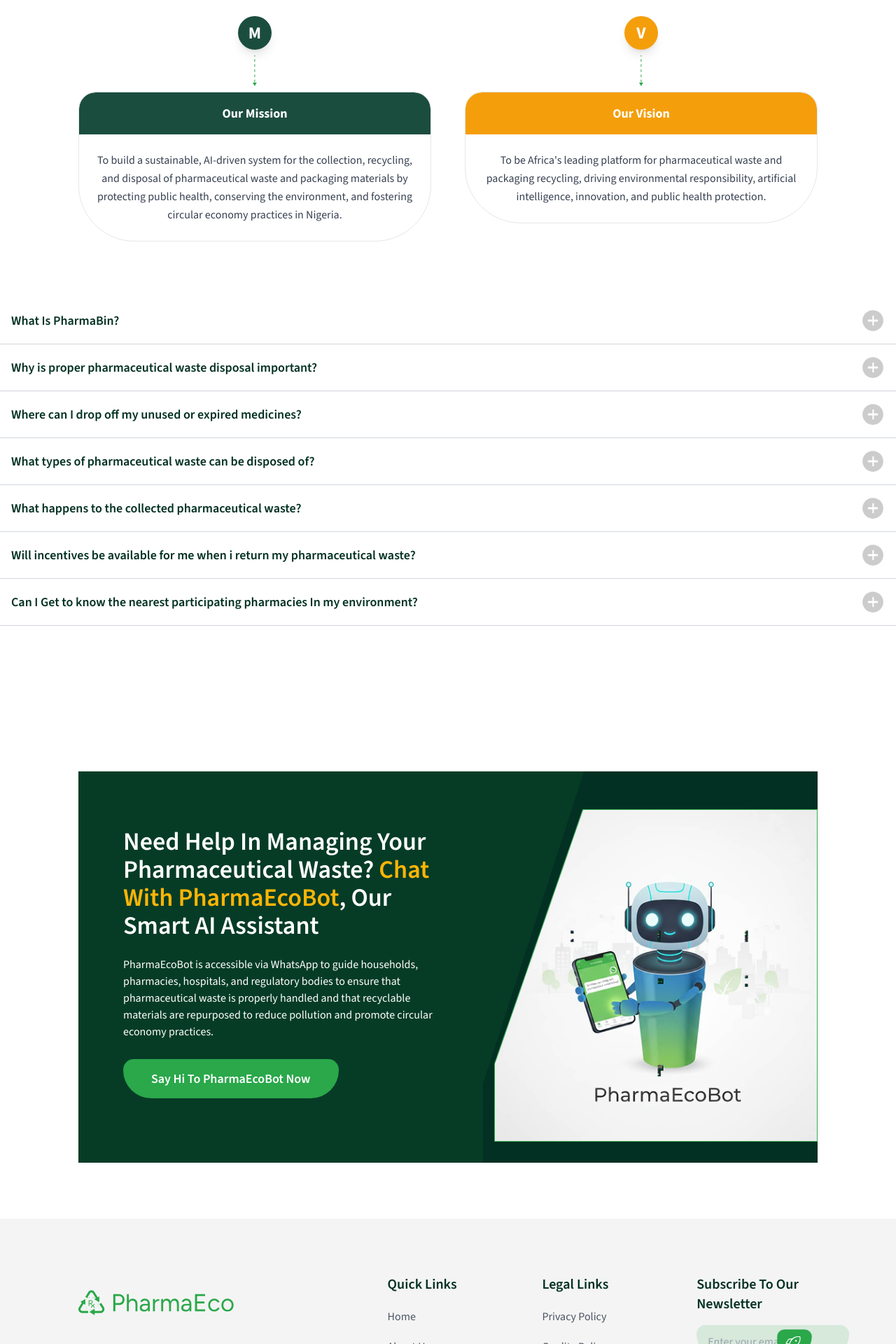
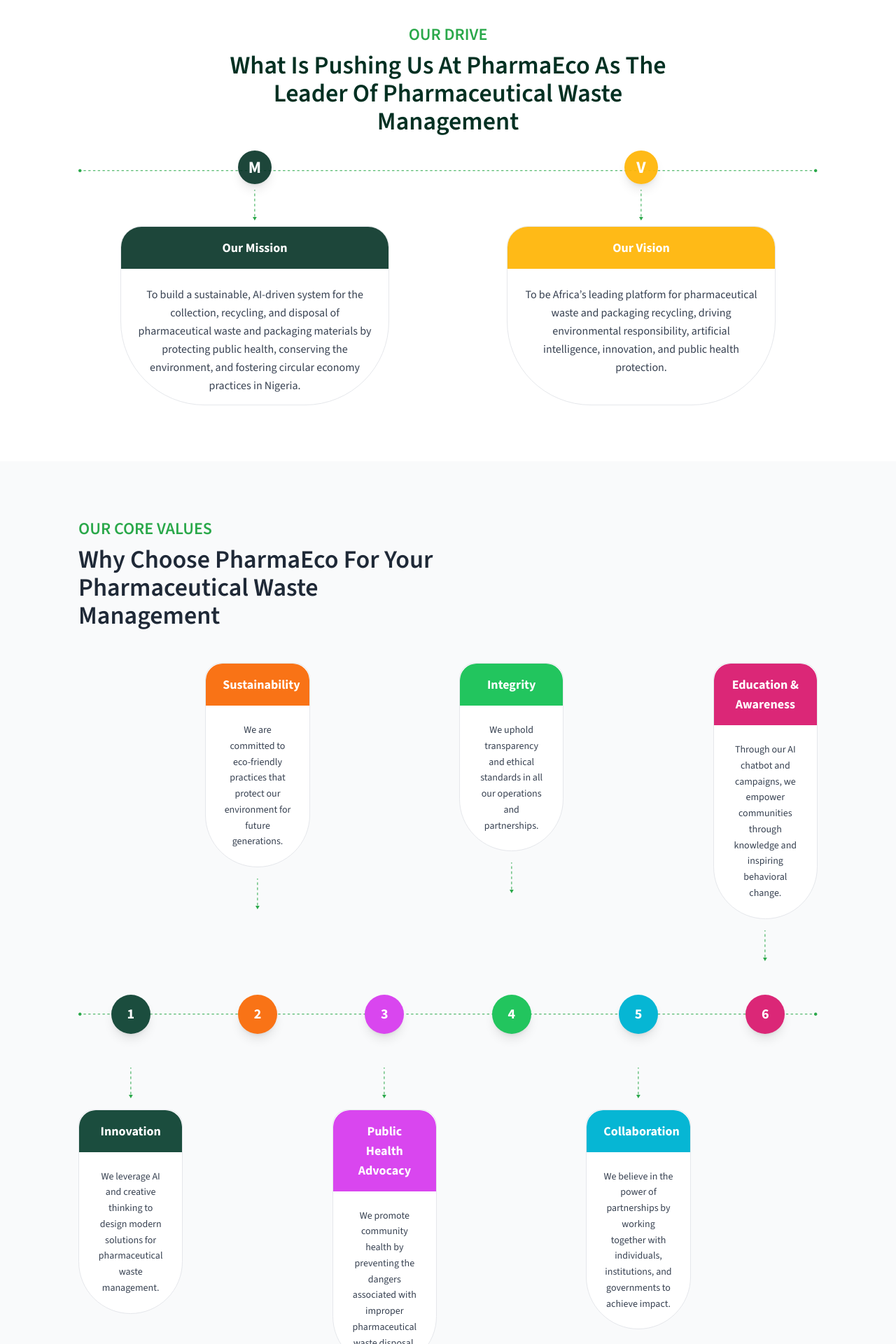
Before and after one commit to Farouk-ayo/pharma-eco-fe, a Next.js app: page /about-us in a window 1280 px wide. Shown: the part 1840-3760 px from the top of the page at 70% size. Built offline with nearby package versions, Linux system fonts and the light colour scheme.

Commit message:
feat: about us

```diff
--- a/app/about-us/page.tsx
+++ b/app/about-us/page.tsx
@@ -2,6 +2,7 @@
 import FaqSection from "@/components/faq";
 import Header from "@/components/header/header";
 import { MVCSection } from "@/components/mvc";
+import { CoreValuesSection } from "@/components/mvc/coreValues";
 import Image from "next/image";
 import React from "react";
 
@@ -75,6 +76,7 @@
         </div>
       </section>
       <MVCSection />
+      <CoreValuesSection />
       <FaqSection />
     </section>
   );
--- a/components/cards/coreValueCard.tsx
+++ b/components/cards/coreValueCard.tsx
@@ -9,7 +9,6 @@
 }
 
 export const CoreValueCard: React.FC<CoreValueCardProps> = ({
-  number,
   title,
   description,
   backgroundColor,
@@ -19,7 +18,7 @@
     {position === "top" && (
       <>
         {/* Card first */}
-        <div className="bg-white rounded-b-[80px] rounded-t-[24px] border overflow-hidden hover:shadow-lg transition w-full mb-2">
+        <div className="bg-white rounded-b-[80px] rounded-t-[24px] border overflow-hidden hover:shadow-lg transition w-full mb-4">
           {/* Colored header */}
           <div
             className="px-6 py-4 text-white font-bold text-lg text-center rounded-t-[24px]"
@@ -30,37 +29,21 @@
 
           {/* Content */}
           <div className="p-6 text-center text-gray-700">
-            <p className="leading-relaxed">{description}</p>
+            <p className="leading-relaxed text-sm">{description}</p>
           </div>
         </div>
 
-        {/* Vertical line */}
-        <div className="rotate-180 mb-2">
+        {/* Vertical line connector */}
+        <div className="flex justify-center">
           <VerticalLine />
-        </div>
-
-        {/* Numbered circle */}
-        <div
-          className="w-12 h-12 rounded-full flex items-center justify-center text-white font-bold text-2xl shadow-lg z-20"
-          style={{ backgroundColor }}
-        >
-          {number}
         </div>
       </>
     )}
 
     {position === "bottom" && (
       <>
-        {/* Numbered circle */}
-        <div
-          className="w-12 h-12 rounded-full flex items-center justify-center text-white font-bold text-2xl shadow-lg z-20 mb-2"
-          style={{ backgroundColor }}
-        >
-          {number}
-        </div>
-
-        {/* Vertical line */}
-        <div className="mb-2">
+        {/* Vertical line connector */}
+        <div className="flex justify-center mb-4">
           <VerticalLine />
         </div>
 
@@ -76,7 +59,7 @@
 
           {/* Content */}
           <div className="p-6 text-center text-gray-700">
-            <p className="leading-relaxed">{description}</p>
+            <p className="leading-relaxed text-sm">{description}</p>
           </div>
         </div>
       </>
--- a/components/cards/missionVisionCard.tsx
+++ b/components/cards/missionVisionCard.tsx
@@ -24,6 +24,7 @@
       className="w-12 h-12 rounded-full flex items-center justify-center text-white font-bold text-2xl shadow-lg z-20 mb-2"
       style={{
         backgroundColor: letterColor,
+        boxShadow: `0 0 0 6px ${letterColor}50 `,
       }}
     >
       {letter}
@@ -35,7 +36,7 @@
     </div>
 
     {/* Card */}
-    <div className="bg-white rounded-b-[80px] rounded-t-[24px] border overflow-hidden hover:shadow-lg transition w-full">
+    <div className="bg-white rounded-b-[120px] rounded-t-[30px] lg:h-64 border overflow-hidden hover:shadow-lg transition max-w-sm">
       {/* Colored header */}
       <div
         className="px-6 py-4 text-white font-bold text-lg text-center rounded-t-[24px]"
--- a/components/faq/index.tsx
+++ b/components/faq/index.tsx
@@ -2,6 +2,7 @@
 import React, { useState } from "react";
 import { CrossIcon, PlusIcon } from "../icons";
 import { AnimatePresence, motion } from "framer-motion";
+import Badge from "../badge";
 
 interface FaqItem {
   question: string;
@@ -10,41 +11,54 @@
 
 const faqData: FaqItem[] = [
   {
-    question: "What Is PharmaBin?",
+    question: "What Is PharmaEco?",
     answer: `
-   <strong>PharmaBin</strong> is an initiative dedicated to solving the pressing issue of pharmaceutical waste management in Nigeria. By integrating technology, community engagement, and environmental sustainability, <strong>PharmaBin</strong> provides a safe, efficient, and eco-friendly solution for the disposal of expired, unused, or contaminated medications`,
+   PharmaEco is an AI-driven social enterprise addressing the urgent challenge of pharmaceutical waste and packaging management in Nigeria. We combine innovation, community engagement, and environmental responsibility to ensure the safe collection, recycling, and eco-friendly disposal of pharmaceutical waste. `,
   },
   {
-    question: "Why is proper pharmaceutical waste disposal important?",
+    question: "Who can use PharmaEco’s services?",
     answer: `
-   Improper disposal can harm the environment, contribute to antimicrobial resistance, and pose health risks through accidental ingestion or drug misuse.`,
+   Households, pharmacies, hospitals, and healthcare institutions can all use PharmaEco to dispose of expired, unused medications and pharmaceutical packaging.`,
   },
   {
-    question: "Where can I drop off my unused or expired medicines?",
+    question: "How does PharmaEco work?",
     answer: `
-    You can find a registered collection point near you through our website.`,
+    Users locate nearby collection points through our digital platform, where waste is collected, tracked, and transported for proper disposal and recycling.`,
   },
   {
-    question: "What types of pharmaceutical waste can be disposed of?",
+    question: "How can I talk to PharmaEco instantly?",
     answer: `
-    Expired medicines, Leftover drugs, Unused drugs such as blisters, IV fluids, and other pharmaceutical-related waste.`,
+    Simply chat with PharmaEcoBot on WhatsApp for guidance on locating nearby collection points, safe disposal, or recycling education.`,
   },
   {
-    question: "What happens to the collected pharmaceutical waste?",
+    question: "Is there a cost to use PharmaEco?",
     answer: `
-    A licensed waste disposal company collects the waste and ensures safe disposal in line with NAFDAC regulations.`,
+    Basic collection services for individuals are free. Institutional or bulk collections may have structured pricing depending on volume in the nearest future.`,
   },
   {
-    question:
-      "Will incentives be available for me when i return my pharmaceutical waste?",
+    question: "How does PharmaEco ensure environmental safety?",
     answer: `
-   Yes, but for now, there are no incentives. With time we will start to give incentives to those that return their pharmaceutical waste to the nearest pharmaceutical waste collection point.`,
+   We work with certified waste handlers and regulatory agencies to ensure all materials are disposed of responsibly.`,
   },
   {
-    question:
-      "Can I Get to know the nearest participating pharmacies In my environment?",
+    question: "What types of waste does PharmaEco accept?",
     answer: `
-   Yes, you will be able to know the nearest waste collection point in your environment. Just come to the PharmaBin website and you will be able to search for the locations near you.`,
+   We accept expired, unused, or damaged medicines, as well as empty blister packs, cartons, leaflets, plastics, tubes, and other pharmaceutical packaging materials for recycling and safe disposal.`,
+  },
+  {
+    question: "Why is pharmaceutical waste recycling important?",
+    answer: `
+   Recycling prevents toxic waste from contaminating soil and water, reduces landfill burden, and promotes a circular economy that converts packaging waste into reusable materials.`,
+  },
+  {
+    question: "Can I partner with PharmaEco?",
+    answer: `
+   Yes! We welcome collaborations from pharmacies, hospitals, NGOs, and organizations interested in sustainability.`,
+  },
+  {
+    question: "⁠Does PharmaEco operate outside Nigeria?",
+    answer: `
+   Currently, we are focused on Nigeria, but we are exploring partnerships to expand to other African countries.`,
   },
 ];
 
@@ -55,8 +69,23 @@
   };
 
   return (
-    <section className="w-full bg-transparent">
-      <div className="">
+    <section className="relative  px-4 lg:px-28 py-12 lg:py-20 top-32 lg:top-32">
+      <div className="container mx-auto px-6">
+        <div className="text-center md:my-12 w-full md:w-[60%] mx-auto">
+          <Badge
+            text="FREQUENTLY ASKED QUESTIONS"
+            bgColor="bg-tertiary"
+            className="mb-2"
+          />{" "}
+          <h1 className="text-2xl md:text-4xl font-semibold text-tertiary3 mb-2">
+            Want To Ask PharmaEco Anything? We Have Answers
+          </h1>
+          <p className="text-base sm:text-base xl:text-lg text-textPrimary leading-relaxed mb-4">
+            Get clarity on how PharmaEco helps individuals, pharmacies,
+            hospitals and institutions manage pharmaceutical waste safely and
+            sustainably.
+          </p>
+        </div>
         <div className="">
           {faqData.map((item, index) => (
             <div
--- a/components/footer/callToAction.tsx
+++ b/components/footer/callToAction.tsx
@@ -19,7 +19,7 @@
   }, []);
 
   return (
-    <section className="relative mx-4 lg:mx-28 lg:my-20 top-32 flex items-center overflow-hidden bg-primaryDark">
+    <section className="relative mx-4 lg:mx-28 lg:my-20 top-32 flex items-center overflow-hidden bg-primaryDark rounded-3xl">
       <div className="relative w-full overflow-hidden">
         <div className="flex flex-col lg:flex-row lg:gap-4">
           {/* Left side */}
--- a/components/header/header.tsx
+++ b/components/header/header.tsx
@@ -14,6 +14,7 @@
           backgroundSize: "cover",
           backgroundPosition: "center",
           backgroundRepeat: "no-repeat",
+          backgroundAttachment: "fixed",
         }}
       />
       <div className="absolute inset-0  bg-primary/75 " />
--- /dev/null
+++ b/components/mvc/coreValues.tsx
@@ -0,0 +1,146 @@
+import Badge from "../badge";
+import { CoreValueCard } from "../cards/coreValueCard";
+import { HorizontalLine } from "../icons";
+
+export const CoreValuesSection = () => {
+  const coreValues = [
+    {
+      number: 1,
+      title: "Innovation",
+      description:
+        "We leverage AI and creative thinking to design modern solutions for pharmaceutical waste management.",
+      backgroundColor: "#1B4D3E",
+      position: "bottom" as const,
+    },
+    {
+      number: 2,
+      title: "Sustainability",
+      description:
+        "We are committed to eco-friendly practices that protect our environment for future generations.",
+      backgroundColor: "#F97316",
+      position: "top" as const,
+    },
+    {
+      number: 3,
+      title: "Public Health Advocacy",
+      description:
+        "We promote community health by preventing the dangers associated with improper pharmaceutical waste disposal.",
+      backgroundColor: "#D946EF",
+      position: "bottom" as const,
+    },
+    {
+      number: 4,
+      title: "Integrity",
+      description:
+        "We uphold transparency and ethical standards in all our operations and partnerships.",
+      backgroundColor: "#22C55E",
+      position: "top" as const,
+    },
+    {
+      number: 5,
+      title: "Collaboration",
+      description:
+        "We believe in the power of partnerships by working together with individuals, institutions, and governments to achieve impact.",
+      backgroundColor: "#06B6D4",
+      position: "bottom" as const,
+    },
+    {
+      number: 6,
+      title: "Education & Awareness",
+      description:
+        "Through our AI chatbot and campaigns, we empower communities through knowledge and inspiring behavioral change.",
+      backgroundColor: "#DB2777",
+      position: "top" as const,
+    },
+  ];
+
+  return (
+    <section className="px-4 lg:px-28 py-12 lg:py-20 bg-gray-50">
+      <div className="md:w-[50%] mb-12">
+        <Badge
+          text="OUR CORE VALUES"
+          bgColor="bg-green-500 text-white"
+          className="mb-2"
+        />
+        <h1 className="text-2xl md:text-4xl font-semibold text-gray-800 mb-2">
+          Why Choose PharmaEco For Your Pharmaceutical Waste Management
+        </h1>
+      </div>
+
+      {/* Desktop Layout - Horizontal Timeline */}
+      <div className="hidden lg:block">
+        {/* Grid Container */}
+        <div className="grid grid-cols-6 gap-8 relative">
+          {/* Top Row - Cards at top positions */}
+          <div className="col-span-6 grid grid-cols-6 gap-8 mb-4">
+            {coreValues.map((value) => (
+              <div key={`top-${value.number}`} className="relative">
+                {value.position === "top" && <CoreValueCard {...value} />}
+              </div>
+            ))}
+          </div>
+
+          {/* Middle Row - Horizontal line with numbered circles */}
+          <div className="col-span-6 relative">
+            <div className="absolute top-1/2 left-0 right-0 -translate-y-1/2">
+              <HorizontalLine className="w-full" />
+            </div>
+
+            <div className="grid grid-cols-6 gap-8 relative z-10">
+              {coreValues.map((value) => (
+                <div
+                  key={`circle-${value.number}`}
+                  className="flex justify-center"
+                >
+                  <div
+                    className="w-14 h-14 rounded-full flex items-center justify-center text-white font-bold text-xl shadow-lg"
+                    style={{ backgroundColor: value.backgroundColor }}
+                  >
+                    {value.number}
+                  </div>
+                </div>
+              ))}
+            </div>
+          </div>
+
+          {/* Bottom Row - Cards at bottom positions */}
+          <div className="col-span-6 grid grid-cols-6 gap-8 mt-4">
+            {coreValues.map((value) => (
+              <div key={`bottom-${value.number}`} className="relative">
+                {value.position === "bottom" && <CoreValueCard {...value} />}
+              </div>
+            ))}
+          </div>
+        </div>
+      </div>
+
+      {/* Mobile Layout - Vertical Stack */}
+      <div className="lg:hidden grid grid-cols-1 sm:grid-cols-2 gap-8">
+        {coreValues.map((value) => (
+          <div
+            key={value.number}
+            className="relative flex flex-col items-center"
+          >
+            <div
+              className="w-12 h-12 rounded-full flex items-center justify-center text-white font-bold text-xl shadow-lg mb-4"
+              style={{ backgroundColor: value.backgroundColor }}
+            >
+              {value.number}
+            </div>
+            <div className="bg-white rounded-b-[80px] rounded-t-[24px] border overflow-hidden hover:shadow-lg transition w-full">
+              <div
+                className="px-6 py-4 text-white font-bold text-lg text-center rounded-t-[24px]"
+                style={{ backgroundColor: value.backgroundColor }}
+              >
+                {value.title}
+              </div>
+              <div className="p-6 text-center text-gray-700">
+                <p className="leading-relaxed text-sm">{value.description}</p>
+              </div>
+            </div>
+          </div>
+        ))}
+      </div>
+    </section>
+  );
+};
--- a/components/mvc/index.tsx
+++ b/components/mvc/index.tsx
@@ -1,29 +1,37 @@
+import Badge from "../badge";
 import { MissionVisionCard } from "../cards/missionVisionCard";
 import { HorizontalLine } from "../icons";
 
 export const MVCSection = () => {
   return (
     <section className="px-4 lg:px-28 py-12 lg:py-20 relative">
+      <div className="text-center lg:my-12 w-full lg:w-[60%] mx-auto">
+        <Badge text="OUR DRIVE" className="mb-2" />{" "}
+        <h1 className="text-2xl   lg:text-4xl font-semibold text-tertiary3 mb-6 ">
+          What Is Pushing Us At PharmaEco As The Leader Of Pharmaceutical Waste
+          Management
+        </h1>
+      </div>
       {/* Horizontal line connector */}
-      <div className="hidden lg:block relative w-full mb-8">
+      <div className="hidden lg:block relative w-full -mb-8">
         <HorizontalLine className="w-full" />
       </div>
 
       {/* Mission and Vision Cards */}
-      <div className="grid grid-cols-1 lg:grid-cols-2 gap-8 lg:gap-12">
+      <div className="grid grid-cols-1 lg:grid-cols-2 justify-center gap-8 lg:gap-12">
         <MissionVisionCard
           letter="M"
           title="Our Mission"
           description="To build a sustainable, AI-driven system for the collection, recycling, and disposal of pharmaceutical waste and packaging materials by protecting public health, conserving the environment, and fostering circular economy practices in Nigeria."
-          backgroundColor="#1B4D3E"
-          letterColor="#1B4D3E"
+          backgroundColor="#023022E3"
+          letterColor="#023022E3"
         />
         <MissionVisionCard
           letter="V"
           title="Our Vision"
-          description="To be Africa's leading platform for pharmaceutical waste and packaging recycling, driving environmental responsibility, artificial intelligence, innovation, and public health protection."
-          backgroundColor="#F59E0B"
-          letterColor="#F59E0B"
+          description="To be Africa’s leading platform for pharmaceutical waste and packaging recycling, driving environmental responsibility, artificial intelligence,  innovation, and public health protection."
+          backgroundColor="#FFB506ED"
+          letterColor="#FFB506ED"
         />
       </div>
     </section>
```
